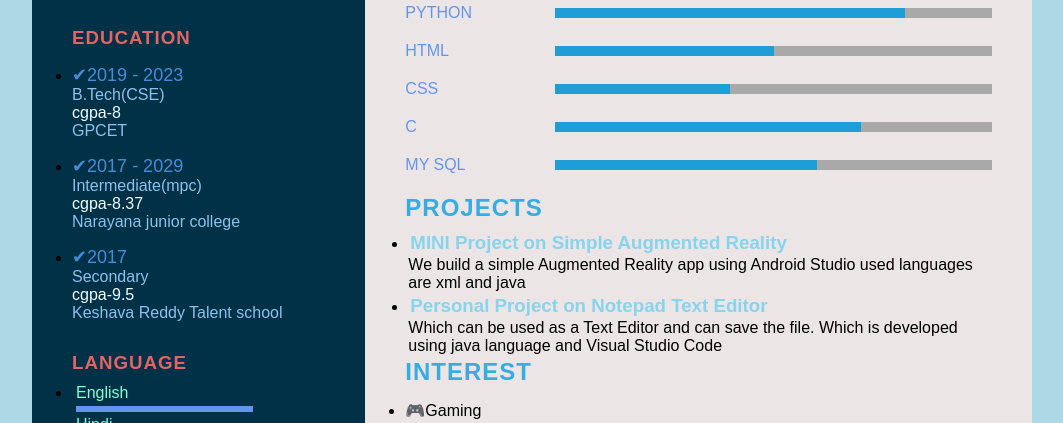
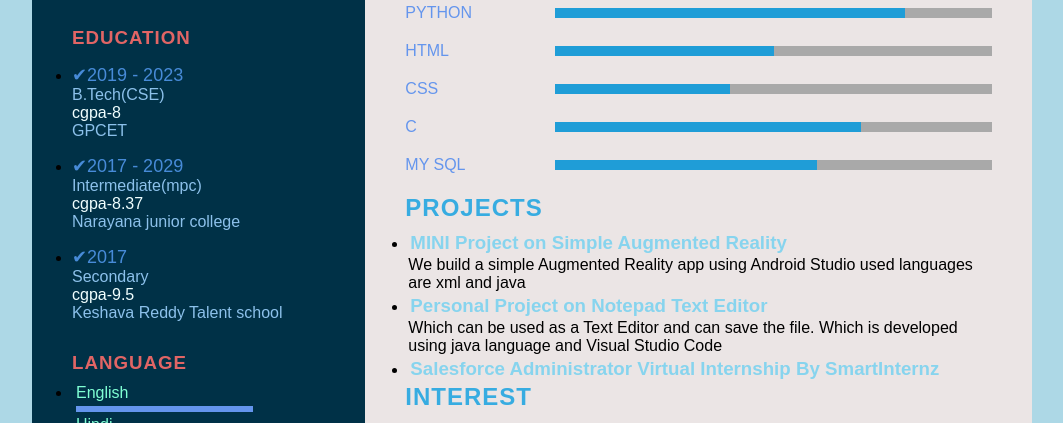
Before and after one commit to manidhareddy/resume_model, a plain HTML site: page index.html in a window 1280 px wide. Shown: the part 499-922 px from the top of the page, without its empty margins (108-1171 px from the left). Drawn offline with Linux system fonts and the light colour scheme.

Commit message:
add resume_model content

```diff
--- a/index.html
+++ b/index.html
@@ -148,6 +148,9 @@ crossorigin="anonymous" referrerpolicy="no-referrer" />
             Studio Code
 
             </li>
+            <li>
+              <a href="https://smartinternz.com/internships/salesforce_certificates/751d51528afe5e6f7fe95dece4ed32ba"style="text-decoration:none"><h3>Salesforce Administrator Virtual Internship By SmartInternz</h3></a>
+            </li>
 
 
       </ul>
```
